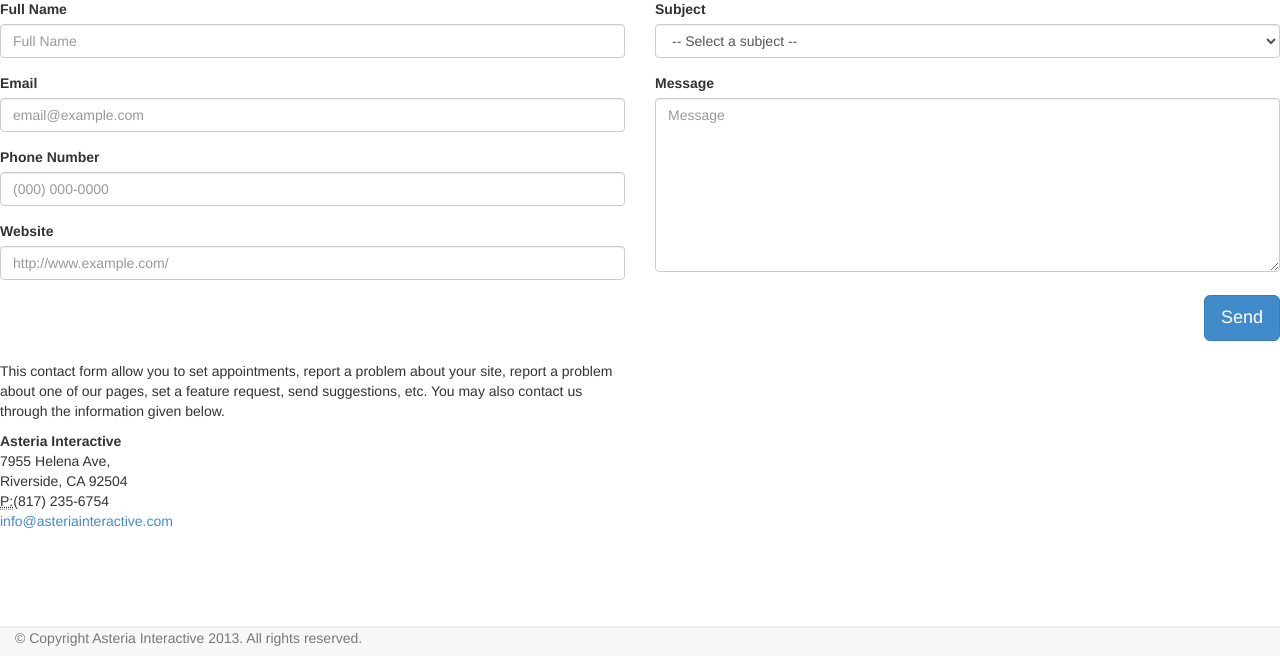
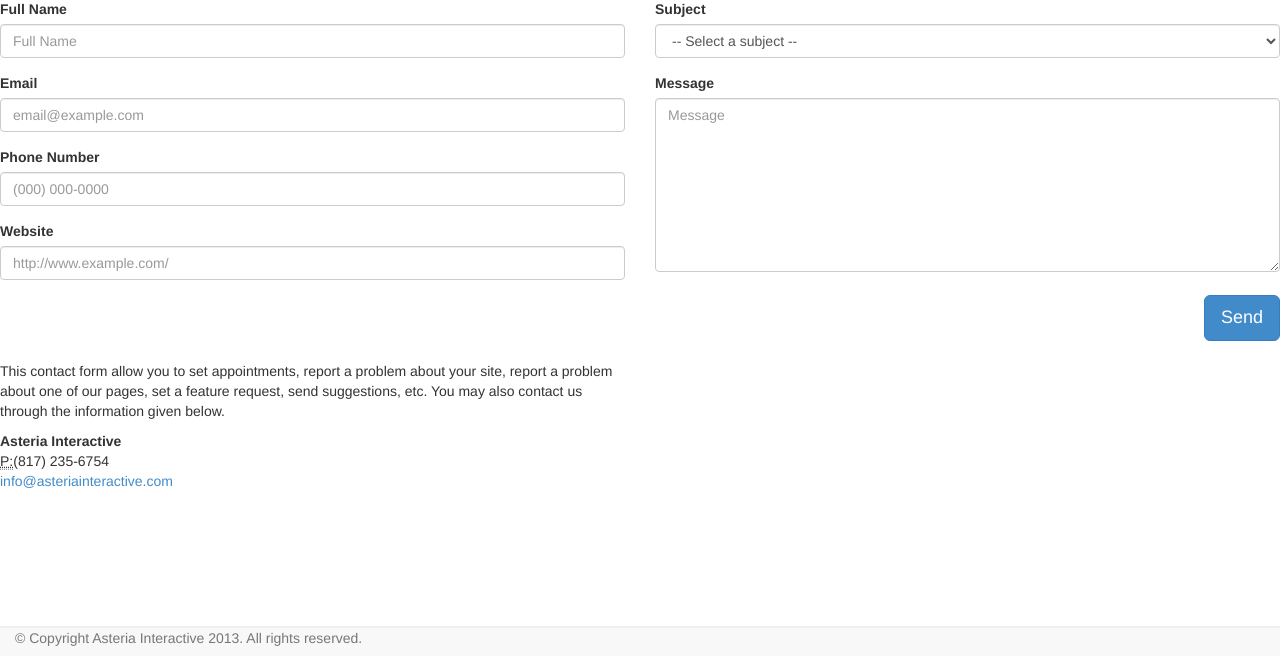
Before and after one commit to franznoel/asteriainteractive, a Python web app: template templates/professional/contact.html in a window 1280 px wide. Shown: the part 186-842 px from the top of the page. Run offline with Jinja, Linux system fonts and the light colour scheme; the template is opened without the code that fills it, so the values that code supplies are empty.

```diff
--- a/templates/professional/contact.html
+++ b/templates/professional/contact.html
@@ -78,8 +78,7 @@ Asteria Interactive{% endblock title %} {% block menu %}
 			a feature request, send suggestions, etc. You may also contact us
 			through the information given below.</p>
 		<address>
-			<strong>Asteria Interactive</strong><br> 7955 Helena Ave,<br>
-			Riverside, CA 92504<br> <abbr title="Phone">P:</abbr>(817)
+			<strong>Asteria Interactive</strong><br/><abbr title="Phone">P:</abbr>(817)
 			235-6754<br> <a href="mailto:#">info@asteriainteractive.com</a>
 		</address>
 	</div>
```
